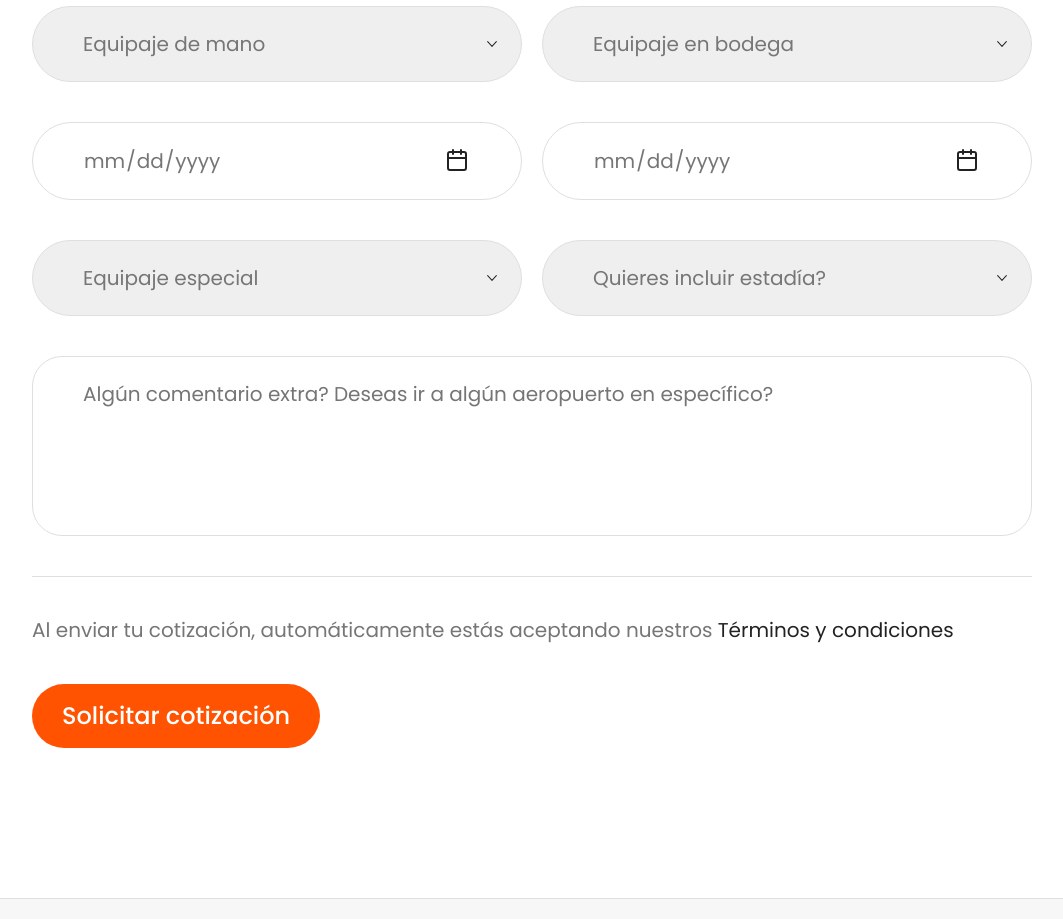
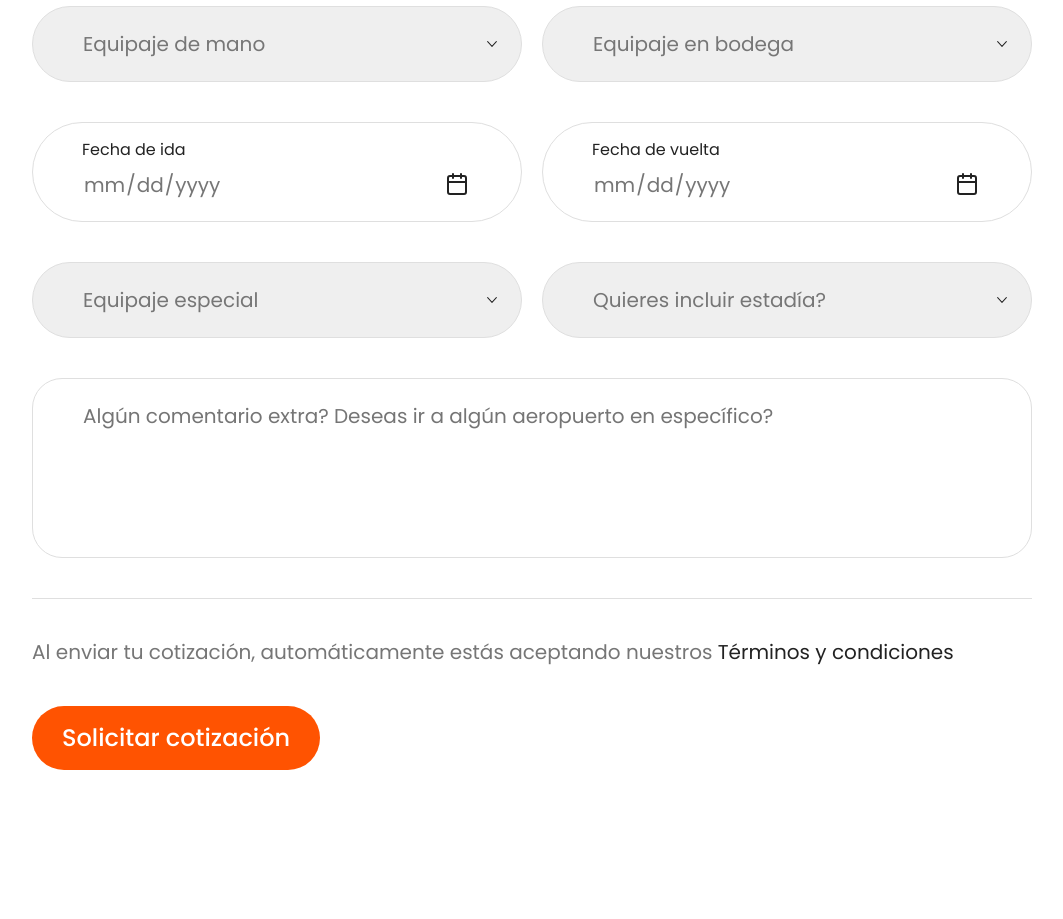
Before and after one commit to eduakino/jutti, a Next.js app: page /quote in a window 1280 px wide. Shown: the part 1200-2119 px from the top of the page, without its empty margins (108-1171 px from the left). Built offline with nearby package versions, Linux system fonts and the light colour scheme.

Commit message:
Padding fix

```diff
--- a/src/app/blogs/page.module.css
+++ b/src/app/blogs/page.module.css
@@ -21,8 +21,8 @@
     flex-direction: column;
     align-items: center;
     justify-content: center;
-    gap: 70px;
-    padding-bottom: 70px;
+    gap: 50px;
+    padding-bottom: 110px;
     text-align: center;
 }
 
--- a/src/components/homepage/HomeBrands.module.css
+++ b/src/components/homepage/HomeBrands.module.css
@@ -43,7 +43,7 @@
     flex-wrap: nowrap;
     gap: 20px;
     list-style: none;
-    animation: move1 20s linear infinite alternate-reverse;
+    animation: move1 50s linear infinite alternate-reverse;
 }
 .carouselInner2 {
     width: calc(202px * 12);
@@ -52,7 +52,7 @@
     flex-wrap: nowrap;
     gap: 20px;
     list-style: none;
-    animation: move2 20s linear infinite alternate-reverse;
+    animation: move2 50s linear infinite alternate-reverse;
 }
 
 .infiniteCarousel .reverse {animation-direction: reverse;}
--- a/src/components/quote/QuoteForm.jsx
+++ b/src/components/quote/QuoteForm.jsx
@@ -3,6 +3,7 @@
 import styles from "@/components/quote/QuoteForm.module.css"
 import { redirect } from "next/navigation"
 import { useRouter } from "next/navigation"
+import { useEffect } from "react"
 
 export default function QuoteForm() {
 
@@ -21,6 +22,49 @@ export default function QuoteForm() {
             .catch(err => console.error('Error: ' + err.message))
         })
     }
+
+    var currentDateTime = new Date();
+    var year = currentDateTime.getFullYear();
+    var month = (currentDateTime.getMonth() + 1);
+    var date = (currentDateTime.getDate() + 1);
+
+    if(date > 10) {
+        date = '0' + date
+    }
+
+    if (month > 10) {
+        month = '0' + month
+    }
+
+    var dateTomorrow = year + '-' + month + '-' + date;
+    var checkinElement = document.querySelector("#checkin-date");
+    var checkoutElement = document.querySelector("#checkout-date");
+
+
+        //checkinElement.onchange = function () {
+        //    checkoutElement.setAttribute("min", this.value)
+        //}
+
+
+    const minCheckin = () => {
+        var currentDateTime = new Date();
+        var year = currentDateTime.getFullYear();
+        var month = (currentDateTime.getMonth() + 1);
+        var date = (currentDateTime.getDate() + 1);
+
+        if(date > 10) {
+            date = '0' + date
+        }
+
+        if (month > 10) {
+            month = '0' + month
+        }
+
+        var dateTomorrow = year + '-' + month + '-' + date;
+        checkinElement.setAttribute("min", dateTomorrow);
+
+    }
+
 
 
     return(
@@ -173,8 +217,15 @@ export default function QuoteForm() {
                     </select>
                 </div>
                 <div className={styles.table_two_rows}>
-                    <input type="date" name="fecha-ida" placeholder="Fecha de ida" className={`${styles.simple_input} ${styles.select_date_input}`} />
-                    <input type="date" name="fecha-vuelta" placeholder="Fecha de vuelta" className={`${styles.simple_input} ${styles.select_date_input}`} />
+                    <div className={styles.datepickerContainer}>
+                        <input name="fecha-ida" type="date"  className={`${styles.simple_input} ${styles.select_date_input}`} id="checkin-date" min={minCheckin} />
+                        <label for={'fecha-ida'} className={styles.dateLabel}>Fecha de ida</label>
+                    </div>
+                    <div className={styles.datepickerContainer}>
+                        <input type="date" name="fecha-vuelta" placeholder="Fecha de vuelta" className={`${styles.simple_input} ${styles.select_date_input}`} id="checkout-date" />
+                        <label for={'fecha-vuelta'} className={styles.dateLabel}>Fecha de vuelta</label>
+                    </div>
+
                 </div>
                 <div className={styles.table_two_rows}>
                     <select name="equipaje-especial" type="text" required className={`${styles.simple_input} ${styles.select_input}`}>
--- a/src/components/quote/QuoteForm.module.css
+++ b/src/components/quote/QuoteForm.module.css
@@ -60,6 +60,21 @@
 
 .select_date_input::-webkit-calendar-picker-indicator {
     background: url('../../../public/assets/icon_calendar.svg') no-repeat;
+}
+
+.select_date_input {
+    padding-top: 50px;
+    height: 100px;
+}
+
+.datepickerContainer {
+    position: relative;
+}
+
+.dateLabel {
+    position: absolute;
+    left: 50px;
+    top: 15px;
 }
 
 .area_input {
--- a/src/components/reservations/SearchReservation.module.css
+++ b/src/components/reservations/SearchReservation.module.css
@@ -32,6 +32,7 @@
     justify-content: center;
     gap: 20px;
     position: relative;
+    margin-top: 70px;
 }
 
 .search_reservations_form span {
```
